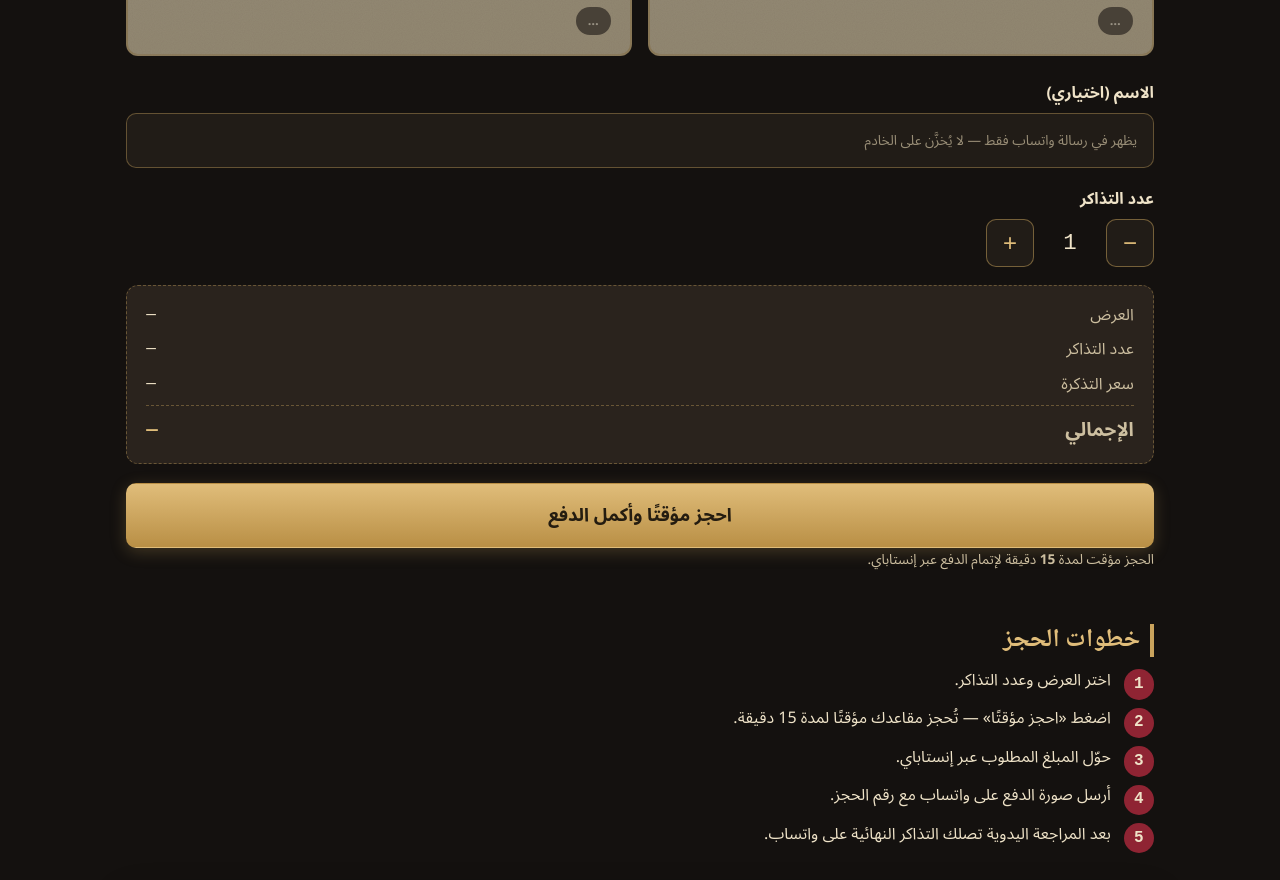
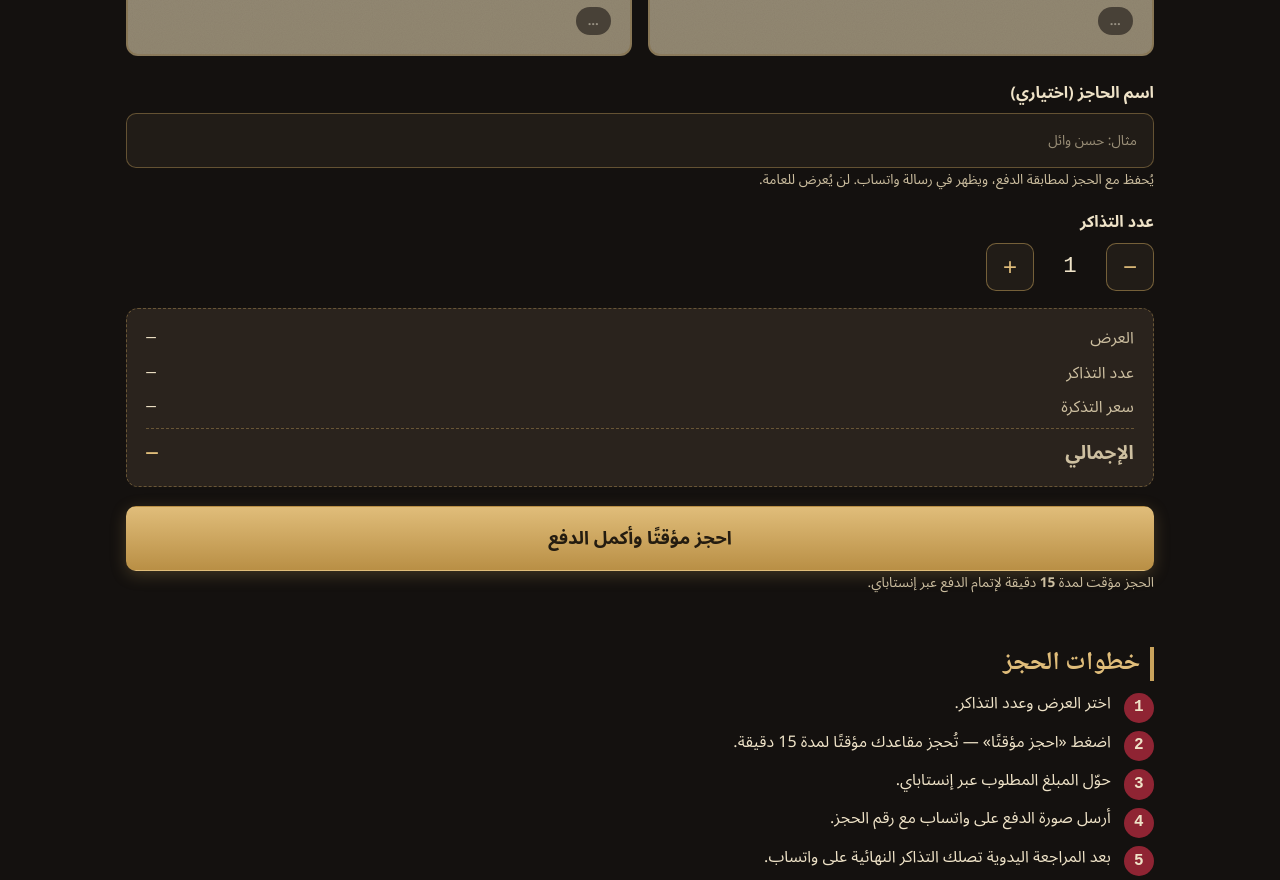
Before and after one commit to Hunterthief/Masrah-Saydala.com, a website with bundled scripts: page public/index.html in a window 1280 px wide. Shown: the part 1809-2689 px from the top of the page. Built offline with nearby package versions, Linux system fonts and the light colour scheme; files whose address does not match are found by name.

Commit message:
Update index.html

```diff
--- a/public/index.html
+++ b/public/index.html
@@ -108,10 +108,11 @@
 
     <fieldset id="booking-fieldset" disabled>
       <legend class="visually-hidden">تفاصيل الحجز</legend>
-      <div class="field">
-        <label for="name-input">الاسم (اختياري)</label>
+           <div class="field">
+        <label for="name-input">اسم الحاجز (اختياري)</label>
         <input id="name-input" type="text" maxlength="60" autocomplete="name"
-               placeholder="يظهر في رسالة واتساب فقط — لا يُخزَّن على الخادم">
+               placeholder="مثال: حسن وائل">
+        <p class="hint">يُحفظ مع الحجز لمطابقة الدفع، ويظهر في رسالة واتساب. لن يُعرض للعامة.</p>
       </div>
       <div class="field">
         <span class="label" id="qty-label">عدد التذاكر</span>
```
